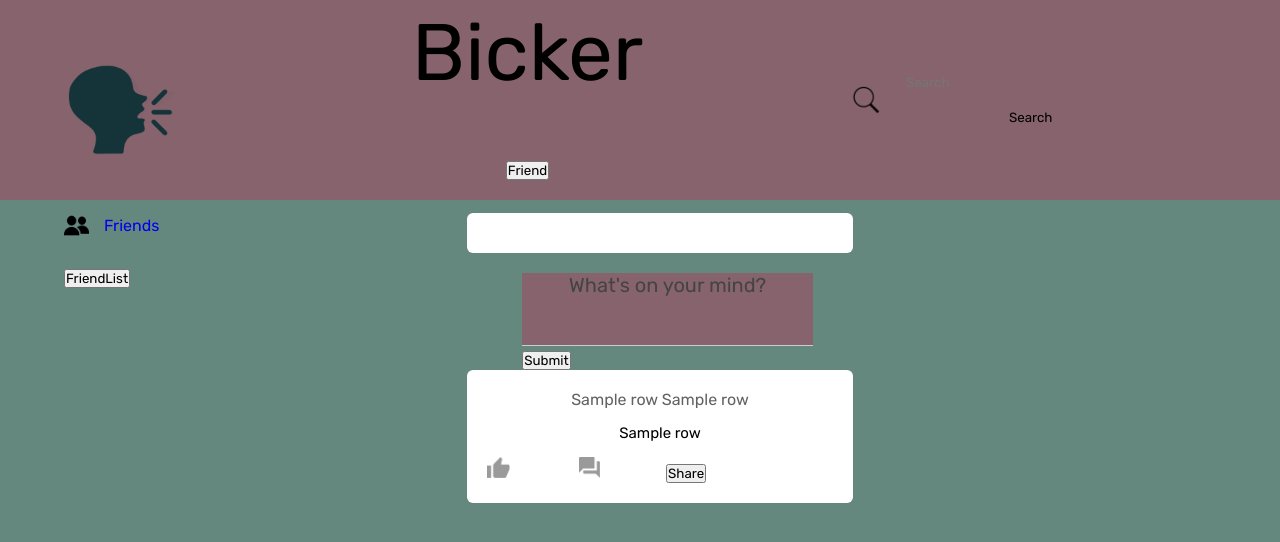
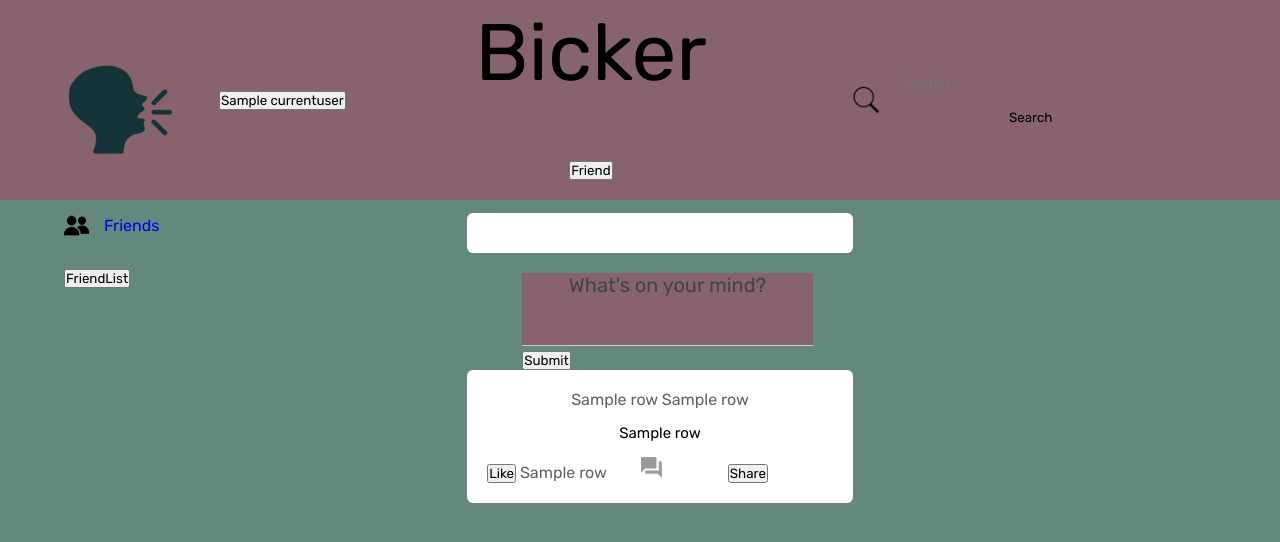
Before and after one commit to kwo20/Group1, a Flask app: template templates/frontpage.html in a window 1280 px wide. Shown: the top 542 px of the page. Run offline with Flask 2, Linux system fonts and the light colour scheme; the template is opened without the code that fills it: most values are stand-ins (such as "Sample title", 1, 10 or a date in 2020).

Commit message:
Update all templates and add friendlist.html

```diff
--- a/templates/frontpage.html
+++ b/templates/frontpage.html
@@ -12,6 +12,9 @@
     <nav>
         <div class = "nav-left">
             <img src="{{ url_for('static', filename='bickerlogo.png') }}" alt="Bicker Logo" class = "logo">
+            <form action="" method="post">
+                <input class="btn btn-default" name="return" type="submit" value="{{ currentuser }}">
+            </form>
             <ul>
                 <!--<li><a href = "templates/frontpage.html">Home</a></li>-->
             </ul>
@@ -59,7 +62,7 @@
             </div>
 
             <div class="post-input-container">
-                <form action="{{ url_for('post') }}" method="post">
+                <form action="{{ url_for('frontpage') }}" method="post">
                     <textarea name = "post-input" id = "post-input" placeholder = "What's on your mind?" rows = 3></textarea>
                     <input type="submit">
                 </form>
@@ -78,7 +81,12 @@
                 <!--IGNORE THIS DIV UNTIL INTERACTING WITH POSTS IS NECESSARY-->
                 <div class="post-row">
                     <div class = "activity-icons">
-                        <div><img src = "{{ url_for('static', filename='like.png') }}"></div>
+                        <div><form action="" method="post">
+                            <input type ="number" style="display: none" id="likebutton" name="likebutton" value='{{ row[0] }}' min='{{ row[0] }}' max='{{ row[0] }}'>
+                            <input type="submit" value="Like">
+                            <span>{{ row[4] }}</span>
+                        </form>
+                        </div>
                         <div><img src = "{{ url_for('static', filename='comments.png') }}"></div>
                         <div>
                             <form action="" method="post">
--- a/templates/login.html
+++ b/templates/login.html
@@ -23,7 +23,7 @@
       <input class="btn btn-default" type="submit" value="Login">
     </form>
     <div class="action">
-      <a href = "{{ url_for('create') }}">Create Account</a>
+      <a href = "{{ url_for('create_account') }}">Create Account</a>
 
     </div>
 
```
